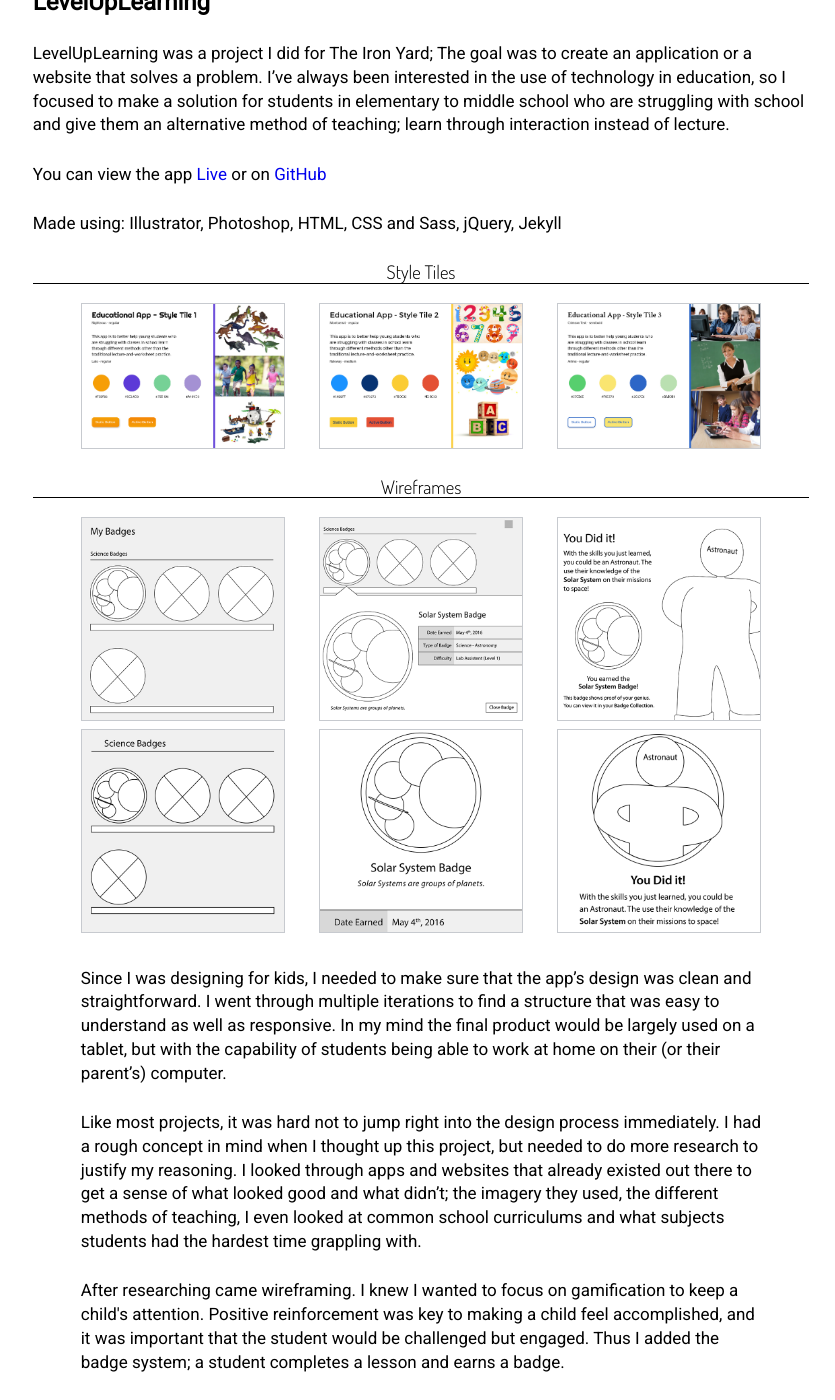
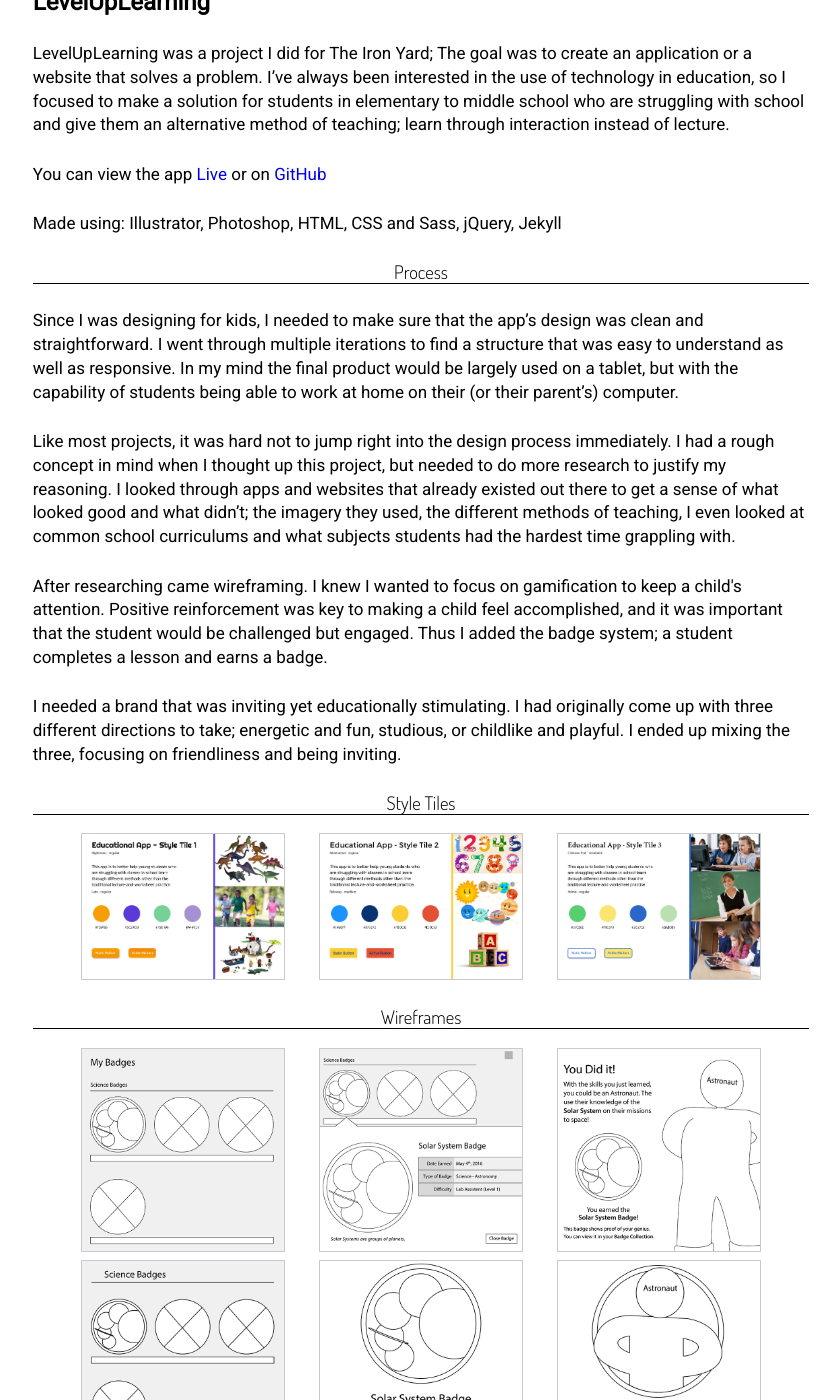
Before and after one commit to jhartley1412/old-portfolio-2, a Jekyll site: the page built from levelup.html, in a window 1280 px wide and 1400 px high, scrolled down 583 px. Shown: the whole window, without its empty margins (219-1054 px from the left). Built offline with Jekyll 4.4.1, drawn with Linux system fonts in a browser that asks for light colours; nearby versions of some CDN libraries.

Commit message:
create levelup-styletiles include file

```diff
--- /dev/null
+++ b/_includes/levelup-styletiles.html
@@ -0,0 +1,35 @@
+
+<div class="cs_flex_container">
+
+  <div class="flex-item static-img-landscape">
+
+    <a href="./images/levelup/style-tiles-01.jpg" class="landscape-trigger">
+
+      <img class="b_image b_border" src="./images/levelup/style-tiles-01.jpg">
+
+    </a>
+
+  </div>
+
+  <div class="flex-item static-img-landscape">
+
+    <a href="./images/levelup/style-tiles-02.jpg" class="landscape-trigger">
+
+      <img class="b_image b_border" src="./images/levelup/style-tiles-02.jpg">
+
+    </a>
+
+  </div>
+
+
+  <div class="flex-item static-img-landscape">
+
+    <a href="./images/levelup/style-tiles-03.jpg" class="landscape-trigger">
+
+     <img class="b_image b_border" src="./images/levelup/style-tiles-03.jpg">
+
+    </a>
+
+  </div>
+
+</div>
--- a/levelup.html
+++ b/levelup.html
@@ -22,46 +22,22 @@
 
 		<p> Made using: Illustrator, Photoshop, HTML, CSS and Sass, jQuery, Jekyll </p>
 
+		<h3> Process </h3>
+
+		<p> Since I was designing for kids, I needed to make sure that the app’s design was clean and straightforward. I went through multiple iterations to find a structure that was easy to understand as well as responsive. In my mind the final product would be largely used on a tablet, but with the capability of students being able to work at home on their (or their parent’s) computer. </p>
+
+		<p> Like most projects, it was hard not to jump right into the design process immediately. I had a rough concept in mind when I thought up this project, but needed to do more research to justify my reasoning. I looked through apps and websites that already existed out there to get a sense of what looked good and what didn’t; the imagery they used, the different methods of teaching, I even looked at common school curriculums and what subjects students had the hardest time grappling with. </p>
+
+		<p> After researching came wireframing. I knew I wanted to focus on gamification to keep a child's attention. Positive reinforcement was key to making a child feel accomplished, and it was important that the student would be challenged but engaged. Thus I added the badge system; a student completes a lesson and earns a badge. </p>
+
+		<p> I needed a brand that was inviting yet educationally stimulating. I had originally come up with three different directions to take; energetic and fun, studious, or childlike and playful. I ended up mixing the three, focusing on friendliness and being inviting. </p>
 
 
 		<h3> Style Tiles </h3>
 
 		<div class="cs_content_container">
 
-			<div class="cs_flex_container">
-
-				<div class="flex-item static-img-landscape">
-
-					<a href="./images/levelup/style-tiles-01.jpg" class="landscape-trigger">
-
-						<img class="b_image b_border" src="./images/levelup/style-tiles-01.jpg">
-
-					</a>
-
-				</div>
-
-				<div class="flex-item static-img-landscape">
-
-					<a href="./images/levelup/style-tiles-02.jpg" class="landscape-trigger">
-
-						<img class="b_image b_border" src="./images/levelup/style-tiles-02.jpg">
-
-					</a>
-
-				</div>
-
-
-				<div class="flex-item static-img-landscape">
-
-					<a href="./images/levelup/style-tiles-03.jpg" class="landscape-trigger">
-
-						<img class="b_image b_border" src="./images/levelup/style-tiles-03.jpg">
-
-					</a>
-
-				</div>
-
-			</div>
+			{% include levelup-styletiles.html %}
 
 		</div>
 
```
Also changed, not shown: other parts of levelup.html (+0 -8 lines), _includes/levelup-wireframes.html (+7 -0 lines), 3 other files.
